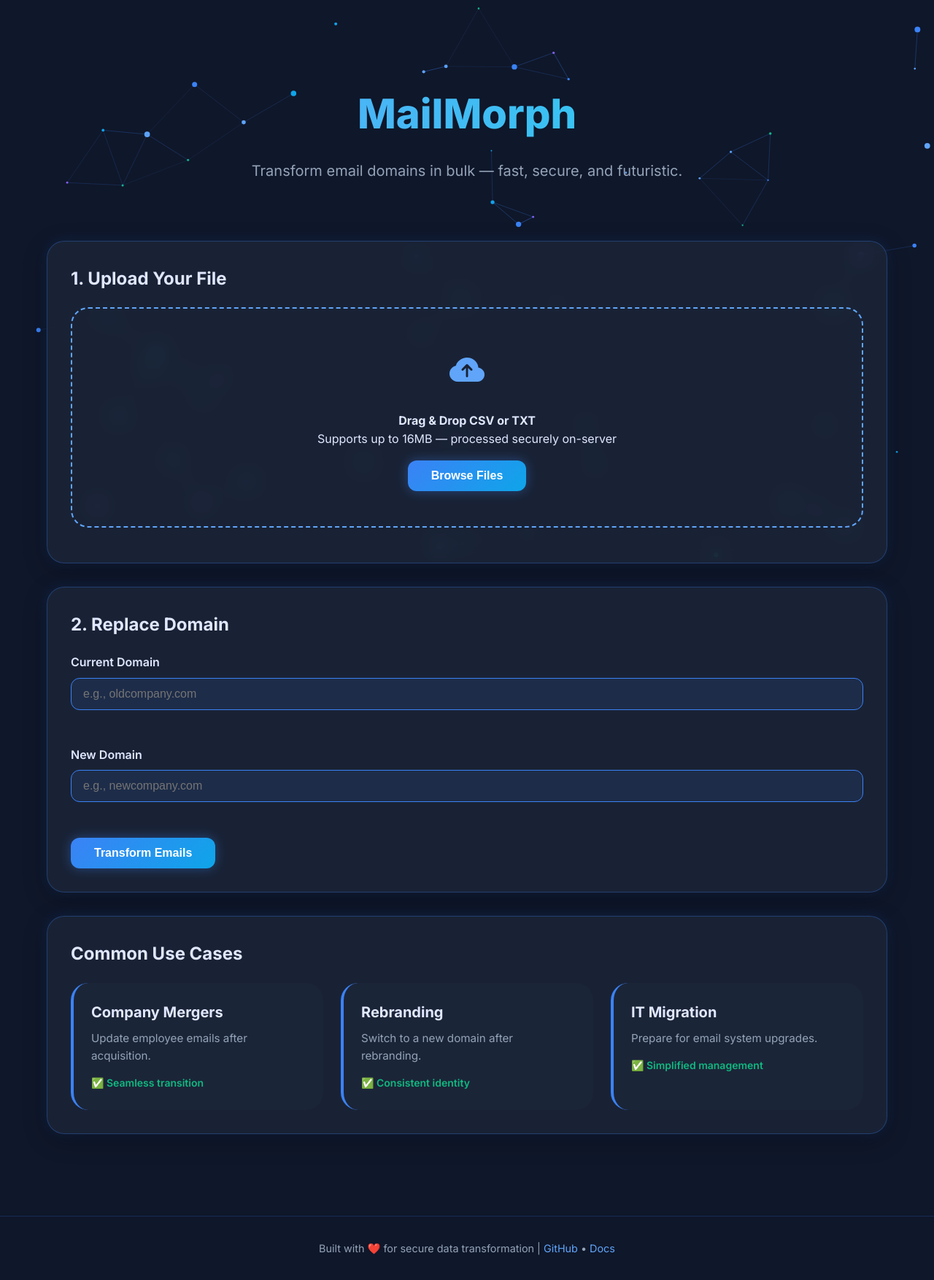
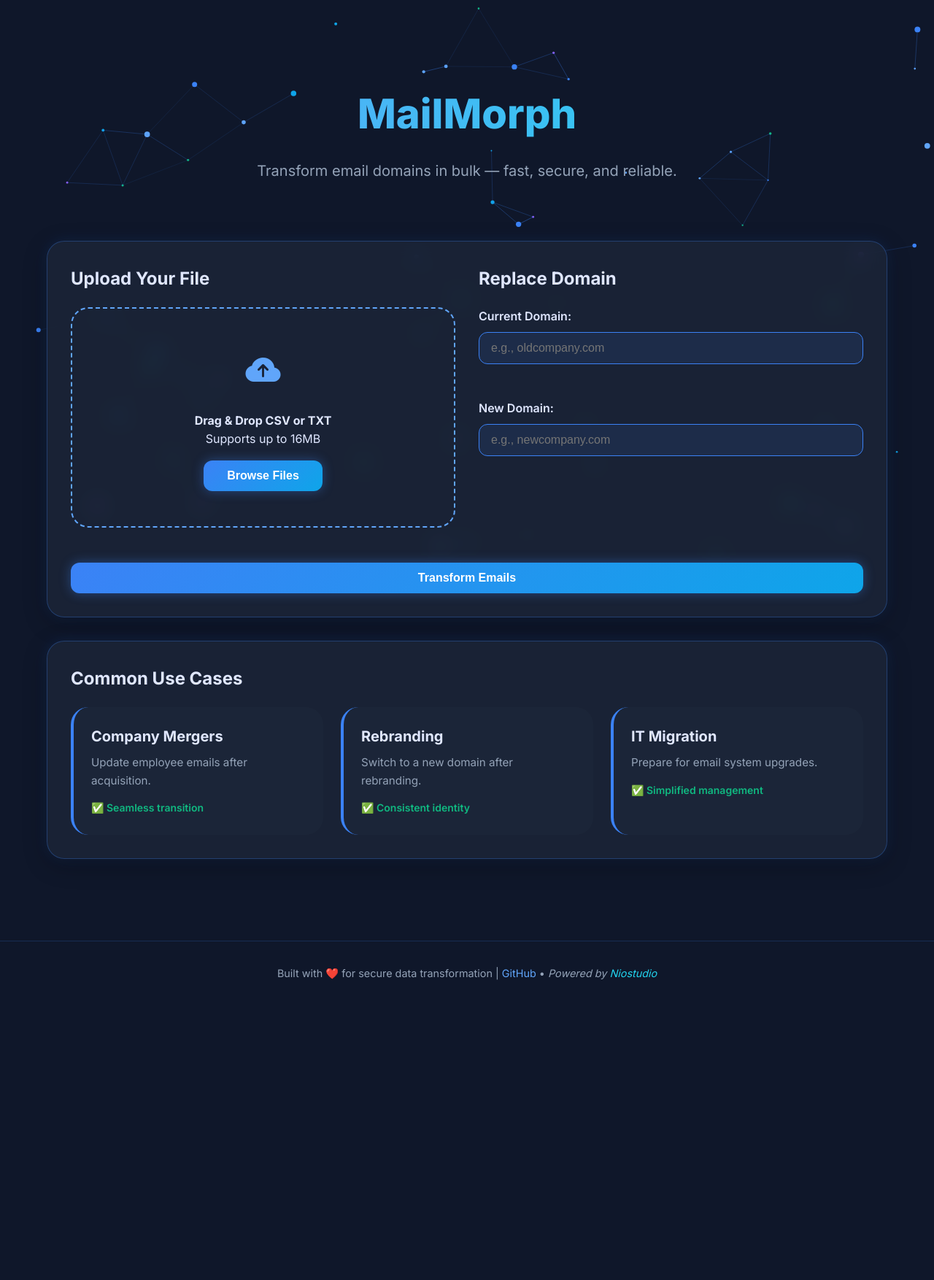
Before and after one commit to Nio-33/MailMorph, a Flask app: page / in a window 1280 px wide. Shown: the whole page at 73% size. After the commit the page ends 1343 px from the top, so only its background shows below. Run offline with Flask 3, Linux system fonts and the light colour scheme.

Commit message:
feat(ui): Update hero subtitle and clean up footer
- Change hero subtitle to "fast, secure, and reliable" for enterprise appeal
- Remove "processed securely on-server" text from upload section for cleaner UI
- Add colons to form labels for better visual consistency
- Remove docs link from footer to simplify navigation
- Add Niostudio branding to footer

🤖 Generated with [Claude Code](https://claude.ai/code)

Co-Authored-By: Claude <noreply@anthropic.com>

```diff
--- a/templates/base.html
+++ b/templates/base.html
@@ -28,8 +28,7 @@
 
     <footer>
         Built with ❤️ for secure data transformation |
-        <a href="https://github.com/Nio-33/MailMorph">GitHub</a> •
-        <a href="#">Docs</a>
+        <a href="https://github.com/Nio-33/MailMorph">GitHub</a> • <span style="font-style: italic;">Powered by <a href="https://niostudio.com" style="color: var(--neon-green); text-decoration: none;">Niostudio</a></span>
     </footer>
 
     <script src="{{ url_for('static', filename='js/main.js') }}"></script>
--- a/templates/index.html
+++ b/templates/index.html
@@ -3,35 +3,38 @@
 {% block content %}
 <section class="hero-section">
     <h1 class="hero-title">MailMorph</h1>
-    <p class="hero-subtitle">Transform email domains in bulk — fast, secure, and futuristic.</p>
+    <p class="hero-subtitle">Transform email domains in bulk — fast, secure, and reliable.</p>
 </section>
 
 <form id="uploadForm" action="{{ url_for('upload_file') }}" method="post" enctype="multipart/form-data">
     <section class="glass-card">
-        <h3>1. Upload Your File</h3>
+        <div style="display: grid; grid-template-columns: 1fr 1fr; gap: 2rem; align-items: start;">
+            <div>
+                <h3>Upload Your File</h3>
                 <div class="upload-zone" id="dropZone">
                     <div class="upload-icon"><i class="bi bi-cloud-arrow-up-fill"></i></div>
                     <h4>Drag & Drop CSV or TXT</h4>
-            <p>Supports up to 16MB — processed securely on-server</p>
+                    <p>Supports up to 16MB</p>
                     <button type="button" class="btn-future" style="margin-top: 1rem;">Browse Files</button>
                     <input type="file" id="file" name="file" accept=".csv,.txt" required style="display: none;">
                 </div>
                 <div id="filePreview" style="margin-top: 1rem; text-align: center; color: var(--neon-green);"></div>
-    </section>
-
-    <section class="glass-card">
-        <h3>2. Replace Domain</h3>
+            </div>
+            <div>
+                <h3>Replace Domain</h3>
                 <div class="form-group">
-            <label for="old_domain" class="form-label">Current Domain</label>
+                    <label for="old_domain" class="form-label">Current Domain:</label>
                     <input type="text" class="form-input" id="old_domain" name="old_domain" placeholder="e.g., oldcompany.com" required>
                     <div class="input-error"></div>
                 </div>
                 <div class="form-group">
-            <label for="new_domain" class="form-label">New Domain</label>
+                    <label for="new_domain" class="form-label">New Domain:</label>
                     <input type="text" class="form-input" id="new_domain" name="new_domain" placeholder="e.g., newcompany.com" required>
                     <div class="input-error"></div>
                 </div>
-        <button type="submit" class="btn-future">Transform Emails</button>
+            </div>
+        </div>
+        <button type="submit" class="btn-future" style="width: 100%; margin-top: 2rem;">Transform Emails</button>
     </section>
 </form>
 
```
Lines whose indentation alone changed are shown as unchanged.
